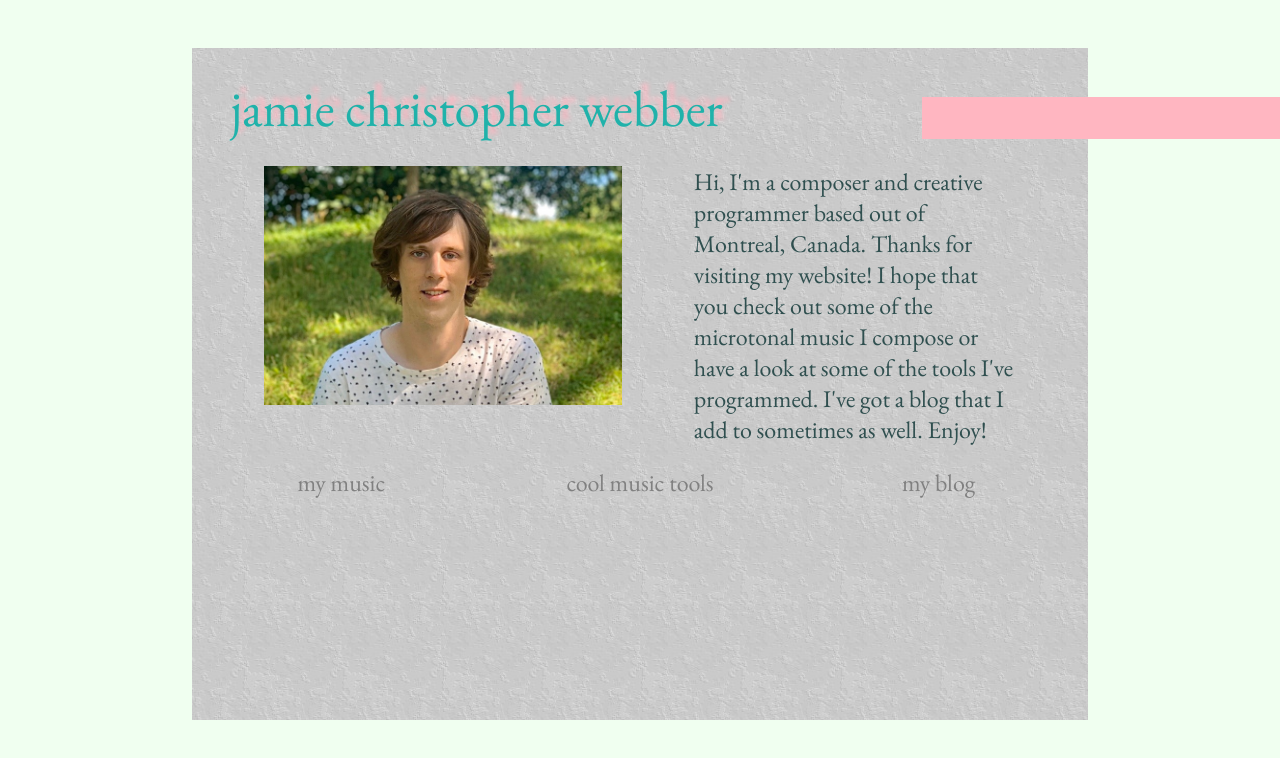
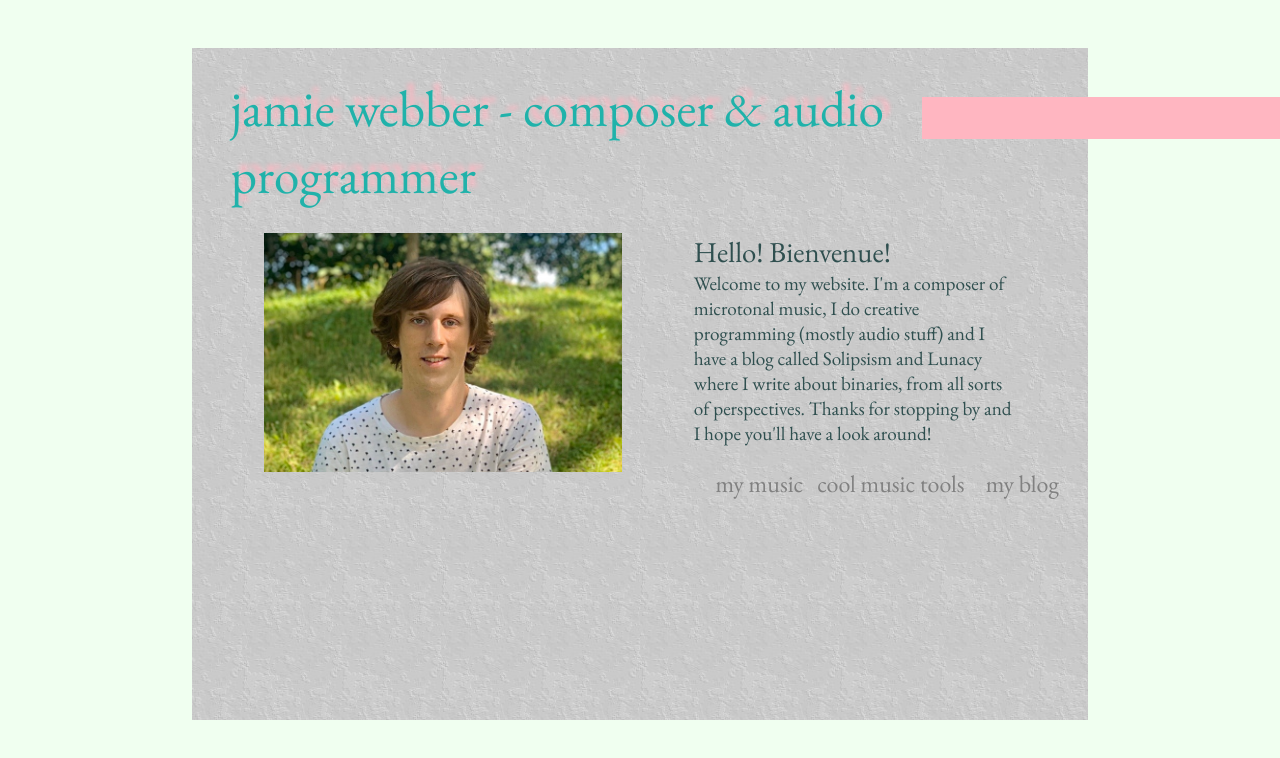
Before and after one commit to jamiecwebber/jcw-website, a React (Create React App) app: page / in a window 1280 px wide. Shown: the top 758 px of the page. Built offline with nearby package versions, Linux system fonts and the light colour scheme.

Commit message:
changed welcome page text

```diff
--- a/src/pages/Welcome.js
+++ b/src/pages/Welcome.js
@@ -12,7 +12,11 @@ import { useAudio, useAudioRef, AudioPanicButton } from '../contexts/AudioContex
 
 const WelcomeText = styled.div`
     padding-right: 8%;
-    font-size: 1.5em;
+    font-size: 1.2em;
+`
+
+const WelcomeHeader = styled.div`
+    font-size: 1.8em;
 `
 
 const Links = styled.div`
@@ -64,11 +68,12 @@ const WelcomePage = () => {
             <Rectangles />
             <PageFrame>
                 <BackgroundImage img={greyTexture}>
-                    <Name>jamie christopher webber</Name>
+                    <Name>jamie webber - composer & audio programmer</Name>
                     <div>
                         <Photo src={coverPhoto} alt="jcw"></Photo>
                         <div>
-                            <WelcomeText>Hi, I'm a composer and creative programmer based out of Montreal, Canada. Thanks for visiting my website! I hope that you check out some of the microtonal music I compose or have a look at some of the tools I've programmed. I've got a blog that I add to sometimes as well. Enjoy!</WelcomeText>
+                            <WelcomeHeader>Hello! Bienvenue!</WelcomeHeader>
+                            <WelcomeText>Welcome to my website. I'm a composer of microtonal music, I do creative programming (mostly audio stuff) and I have a blog called Solipsism and Lunacy where I write about binaries, from all sorts of perspectives. Thanks for stopping by and I hope you'll have a look around!</WelcomeText>
                             <Links>
                                 <LinkHolder><Link to="works"><StyledLink colour="chartreuse" background="lightsalmon">my music</StyledLink></Link></LinkHolder>
                                 <LinkHolder><Link to="tools"><StyledLink colour="fuchsia" background="chartreuse">cool music tools</StyledLink></Link></LinkHolder>
```
Also changed, not shown: src/texts/aboutVivier.txt (added), src/texts/longestBio.txt (added), src/texts/planning.txt (added), src/texts/solipsismAndLunacy.txt (added), src/texts/welcomePage.txt (added).
